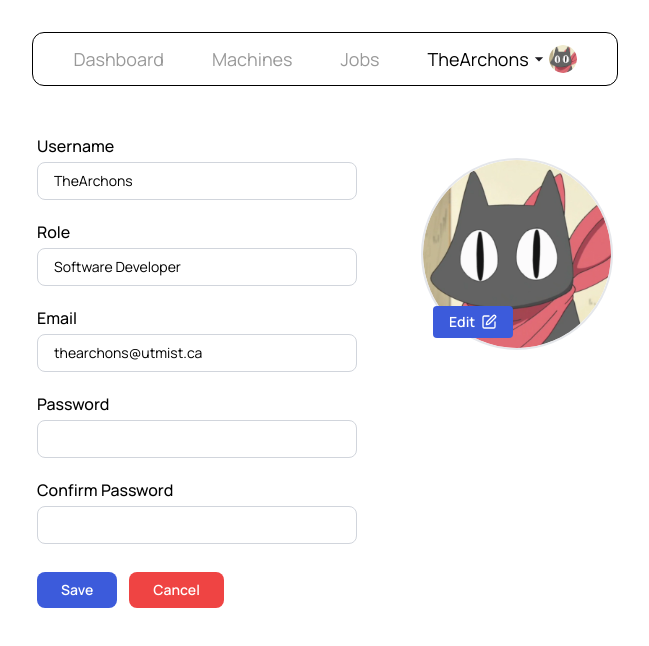
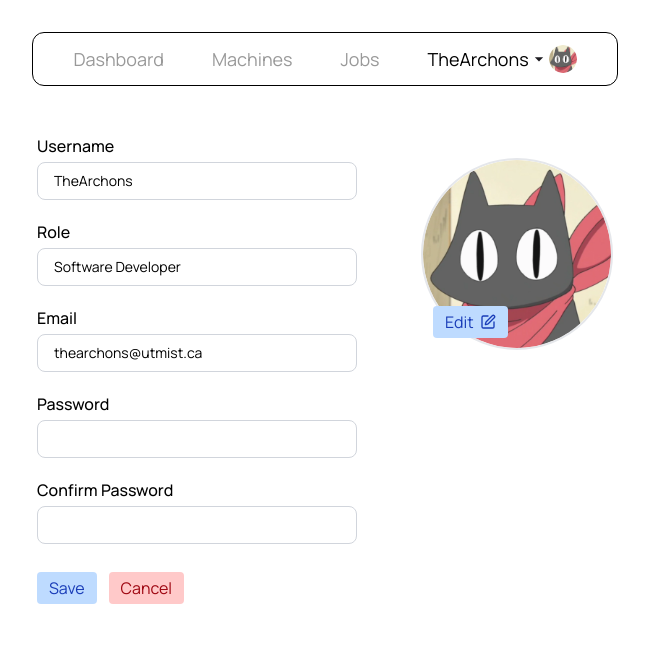
Before and after one commit to UTMIST/Mist, a React (Vite) app in the folder web-interface/: page /profile in a window 1280 px wide. Shown: the top 646 px of the page, without its empty margins (315-964 px from the left). Built offline with nearby package versions, Linux system fonts and the light colour scheme.

Commit message:
Refactor profile buttons to use the Button component

```diff
--- a/web-interface/src/components/Buttons.tsx
+++ b/web-interface/src/components/Buttons.tsx
@@ -1,26 +1,31 @@
+import type {ReactNode} from "react";
+
 const variantStyles = {
   success: 'bg-green-200 text-green-800 hover:bg-green-300',
   warning: 'bg-yellow-200 text-yellow-800 hover:bg-yellow-300',
   danger: 'bg-red-200 text-red-800 hover:bg-red-300',
+  normal: 'bg-blue-200 text-blue-800 hover:bg-blue-300'
 }
 
 type ButtonVariant = keyof typeof variantStyles
 
 export function Button({
+  children,
   onClick,
-  text,
   variant,
+  fontSize
 }: {
+  children: ReactNode
   onClick: () => void
-  text: string
   variant: ButtonVariant
+  fontSize: 'xs' | 'sm' | 'base' | 'lg' | 'xl'
 }) {
   return (
     <button
       onClick={onClick}
-      className={`px-3 py-1 text-xs font-semibold rounded ${variantStyles[variant]}`}
+      className={`flex items-center gap-1.5 px-3 py-1 text-${fontSize} rounded ${variantStyles[variant]}`}
     >
-      {text}
+      {children}
     </button>
   )
 }
--- a/web-interface/src/routes/jobs.tsx
+++ b/web-interface/src/routes/jobs.tsx
@@ -164,24 +164,24 @@ function JobCard({
       <CardHeader header={job.name}>
         <Button
           onClick={() => onStart(job.id)}
-          text="Start"
           variant="success"
-        />
+          fontSize="xs"
+        >Start</Button>
         <Button
           onClick={() => onShutdown(job.id)}
-          text="Shutdown"
           variant="warning"
-        />
+          fontSize="xs"
+        >Shutdown</Button>
         <Button
           onClick={() => onRestart(job.id)}
-          text="Restart"
           variant="warning"
-        />
+          fontSize="xs"
+        >Restart</Button>
         <Button
           onClick={() => onDelete(job.id)}
-          text="Delete"
           variant="danger"
-        />
+          fontSize="xs"
+        >Delete</Button>
       </CardHeader>
 
       {/* Info grid */}
--- a/web-interface/src/routes/profile.tsx
+++ b/web-interface/src/routes/profile.tsx
@@ -1,8 +1,8 @@
 import { createFileRoute } from '@tanstack/react-router'
 import { SquarePen } from 'lucide-react'
 import { getUser } from '#/util.ts'
-import type { User } from '#/util.ts'
 import { useImmer } from 'use-immer'
+import {Button} from "#/components/Buttons.tsx";
 
 export const Route = createFileRoute('/profile')({
   component: ProfilePage,
@@ -118,20 +118,17 @@ function ProfilePage() {
           />
 
           <div className="flex gap-3 mt-2">
-            <button
+            <Button
               onClick={handleSave}
-              className="px-6 py-2 text-sm font-semibold rounded-lg text-white hover:opacity-90"
-              style={{ backgroundColor: '#3C5BDB' }}
-            >
-              Save
-            </button>
-            <button
+              variant="normal"
+              fontSize="base"
+            >Save</Button>
+            <Button
               onClick={handleCancel}
-              className="px-6 py-2 text-sm font-semibold rounded-lg text-white hover:opacity-90"
-              style={{ backgroundColor: '#EF4443' }}
-            >
+              variant="danger"
+              fontSize="base">
               Cancel
-            </button>
+            </Button>
           </div>
         </div>
 
@@ -143,16 +140,18 @@ function ProfilePage() {
               alt="Profile Picture"
               className="w-48 h-48 rounded-full object-cover border-2 border-gray-200"
             />
-            <button
+            <div className="absolute bottom-3 left-3">
+              <Button
                 onClick={() => {
                   // TODO: open file picker to upload new avatar
                   console.log('Edit profile picture')
                 }}
-              className="absolute bottom-3 left-3 flex items-center gap-1.5 px-4 py-1.5 text-sm font-semibold rounded text-white hover:opacity-90"
-              style={{ backgroundColor: '#3C5BDB' }}
+                variant="normal"
+                fontSize="base"
               >
                 Edit <SquarePen size={16} />
-            </button>
+              </Button>
+            </div>
           </div>
         </div>
       </div>
```
Lines whose indentation alone changed are shown as unchanged.
